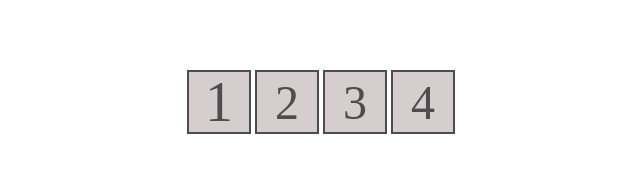
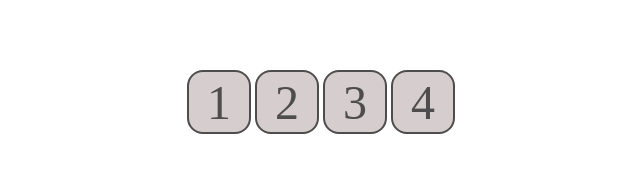
Before and after one commit to Divya-Manivannan1/sudoku, a website built with Vite: page sudoku/index.html in a window 1280 px wide. In both pictures the pointer is over the element 538 px from the left and 565 px from the top of the page. Shown: the part 463-636 px from the top of the page, 319-959 px from the left. Built offline with nearby package versions, Linux system fonts and the light colour scheme.

Commit message:
styled the display

```diff
--- a/sudoku/src/styles/layouts/_game.scss
+++ b/sudoku/src/styles/layouts/_game.scss
@@ -22,8 +22,6 @@
     display: flex;
     flex-wrap: wrap;
     justify-content: space-around;
-
-
   }
 
   &__cell {
@@ -55,10 +53,13 @@
       border-left-color: $text-color;
     }
 
-    &--button:hover{
-      font-size: 3.5rem;
+    &--button {
+      border-radius: 1rem;
+      &:hover {
+        font-size: 3.2rem;
+        text-shadow: $highlighted 1px 1px 10px;
+      }
     }
-
   }
 
   .question {
@@ -76,5 +77,10 @@
   .disabled {
     background-color: $border-color;
     color: $question-color;
+    text-shadow: none;
+
+    &:hover {
+      font-size: 3rem;
+    }
   }
 }
```
